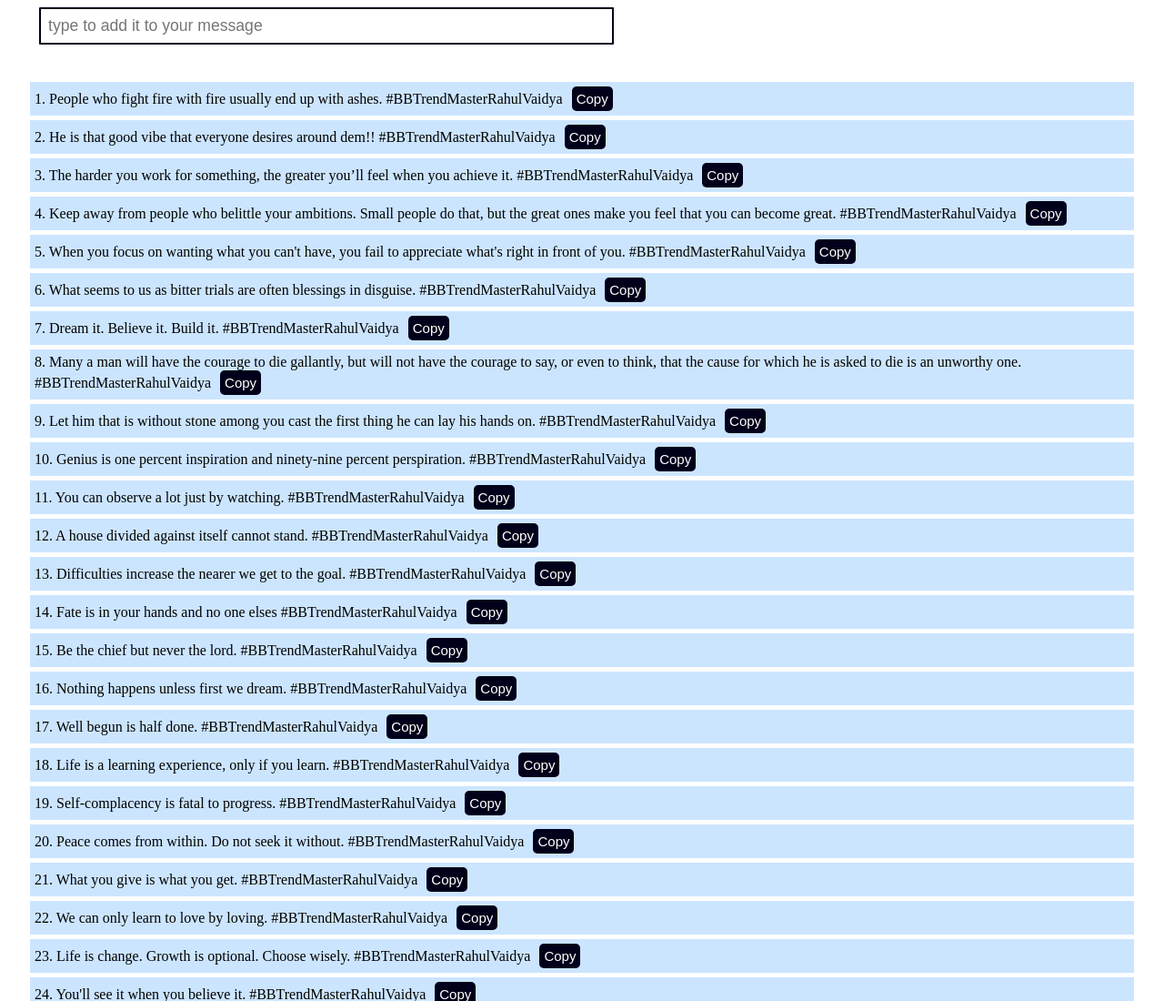
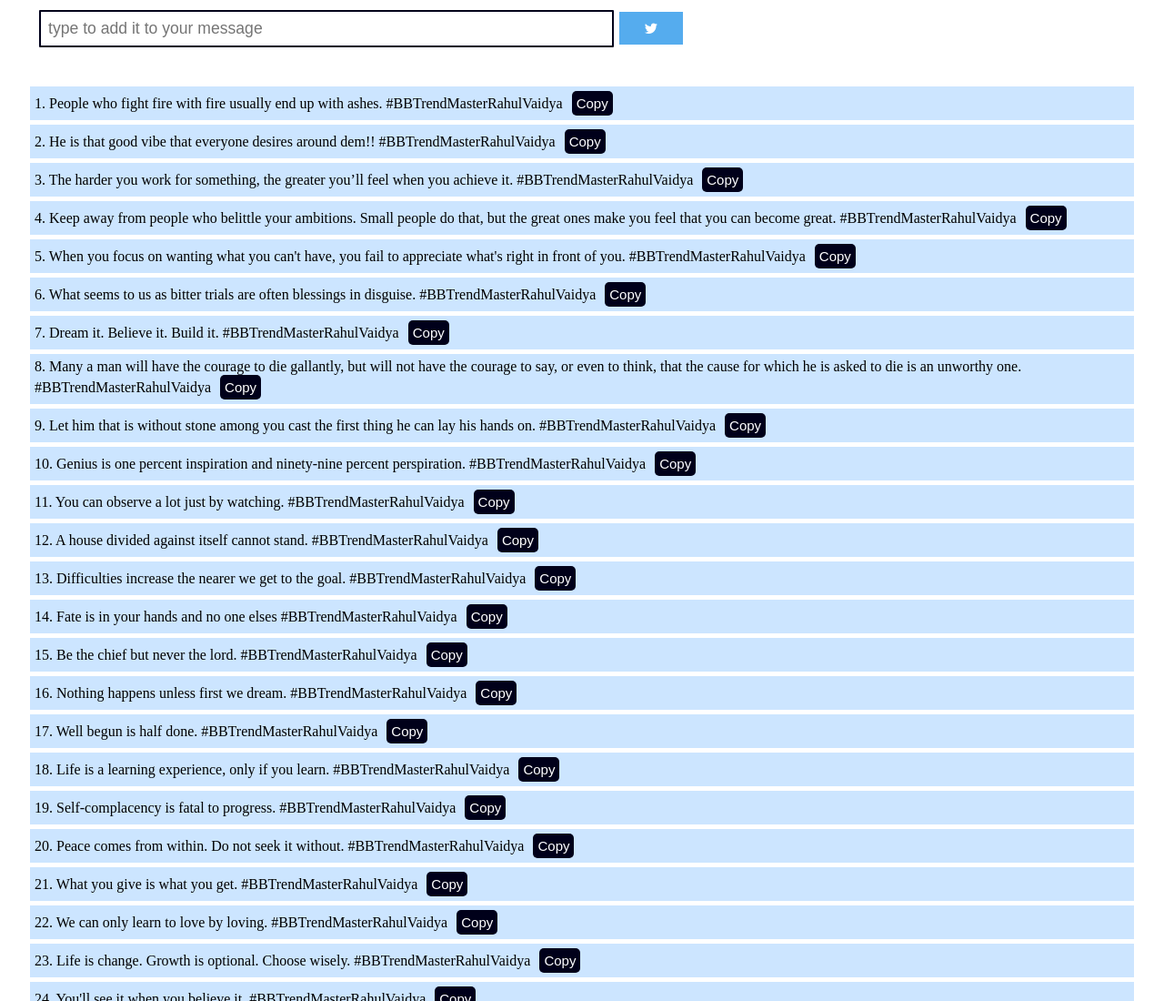
Before and after one commit to gilann/rahhul-vaidya, a plain HTML site: page index.html in a window 1280 px wide. Shown: the top 1100 px of the page at 91% size. Drawn offline with Linux system fonts and the light colour scheme.

Commit message:
Update index.html

```diff
--- a/index.html
+++ b/index.html
@@ -45,12 +45,29 @@
       display: inline-block;
       font-size: 15px;
     }
+.fa-twitter {
+  background: #55ACEE;
+  color: white;
+}
+.fa {
+  padding: 10px;
+  font-size: 30px;
+  width: 50px;
+  text-align: center;
+  text-decoration: none;
+  margin: 5px 2px;
+}
+
+.fa:hover {
+    opacity: 0.7;
+}
     </style>
 </head>
 <body>
 
 <input type="text" id="name" placeholder="type to add it to your message" />
-
+<link rel="stylesheet" href="https://cdnjs.cloudflare.com/ajax/libs/font-awesome/4.7.0/css/font-awesome.min.css">
+<a href="https://twitter.com/i_sgupta1" class="fa fa-twitter"></a>
   <ol id="activity">
 
   </ol>
```
